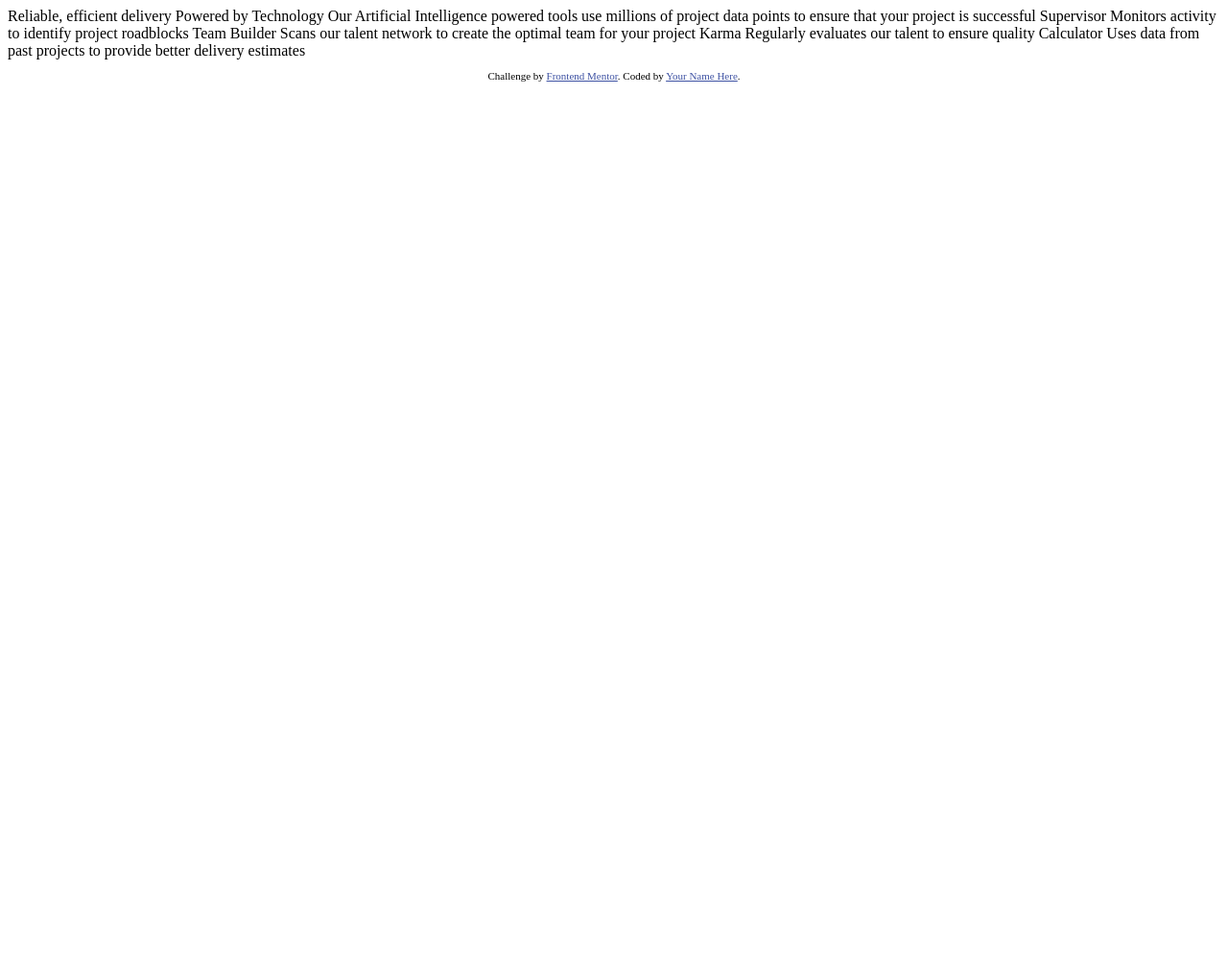
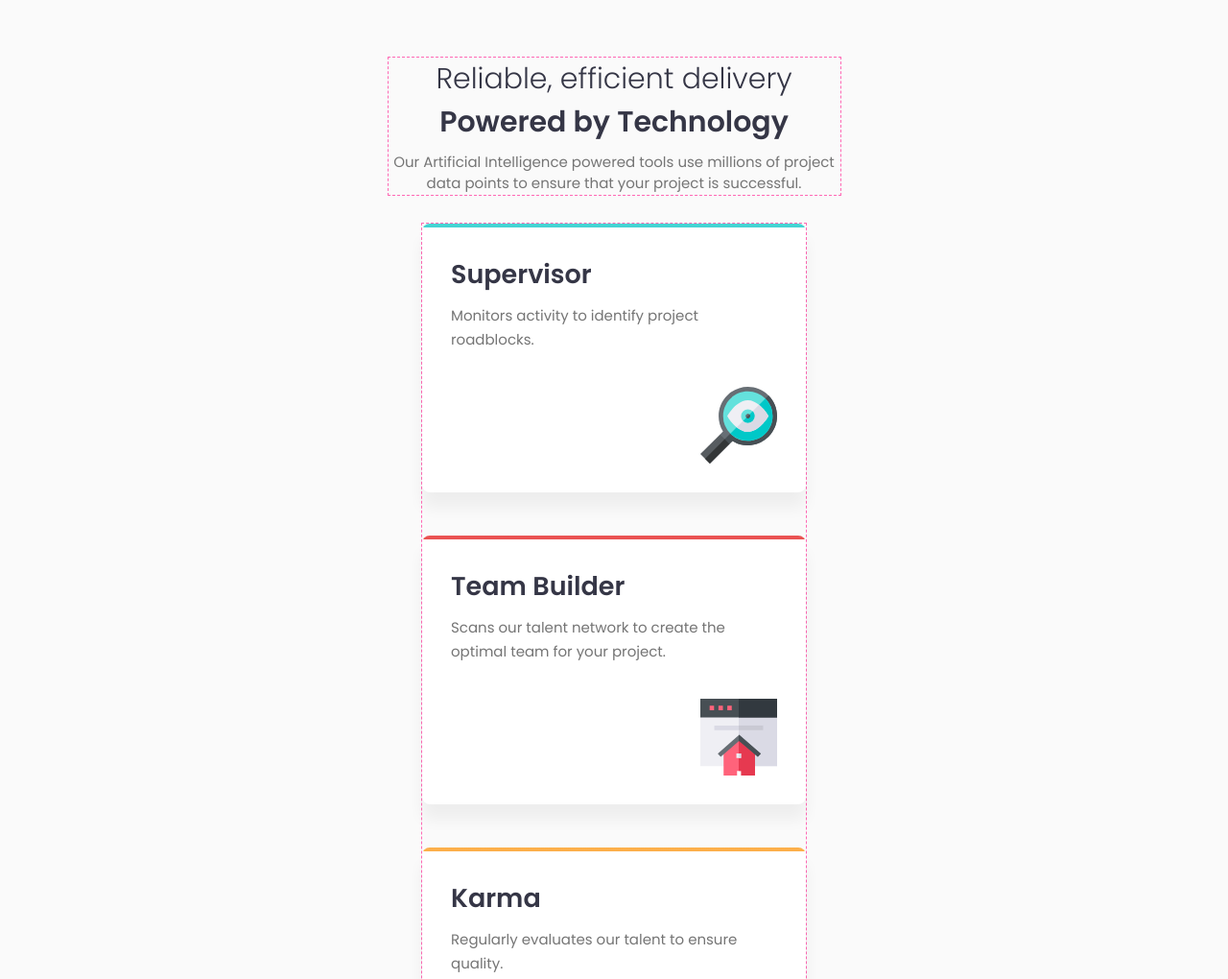
Before and after one commit to vietan0/FM-four-card-feature-section, a plain HTML site: page index.html in a window 1280 px wide. Shown: the top 1020 px of the page at 96% size. Before the commit the page ends 800 px from the top, so only its background shows below. Drawn offline with Linux system fonts and the light colour scheme.

Commit message:
Basic layout & card styles

```diff
--- a/index.html
+++ b/index.html
@@ -1,40 +1,50 @@
 <!DOCTYPE html>
 <html lang="en">
 	<head>
-  <meta charset="UTF-8">
-  <meta name="viewport" content="width=device-width, initial-scale=1.0"> <!-- displays site properly based on user's device -->
-
-  <link rel="icon" type="image/png" sizes="32x32" href="./images/favicon-32x32.png">
-
+		<meta charset="UTF-8" />
+		<meta name="viewport" content="width=device-width, initial-scale=1.0" />
 		<title>Frontend Mentor | Four card feature section</title>
-
-  <!-- Feel free to remove these styles or customise in your own stylesheet 👍 -->
-  <style>
-    .attribution { font-size: 11px; text-align: center; }
-    .attribution a { color: hsl(228, 45%, 44%); }
-  </style>
+		<link rel="icon" type="image/png" sizes="32x32" href="./images/favicon-32x32.png" />
+		<link rel="stylesheet" href="style.css" />
+		<link rel="preconnect" href="https://fonts.googleapis.com" />
+		<link rel="preconnect" href="https://fonts.gstatic.com" crossorigin />
+		<link
+			href="https://fonts.googleapis.com/css2?family=Poppins:ital,wght@0,100;0,200;0,300;0,400;0,500;0,600;0,700;0,800;0,900;1,100;1,200;1,300;1,400;1,500;1,600;1,700;1,800;1,900&display=swap"
+			rel="stylesheet"
+		/>
 	</head>
 	<body>
-
-  Reliable, efficient delivery
-  Powered by Technology
-
-  Our Artificial Intelligence powered tools use millions of project data points
-  to ensure that your project is successful
-
-  Supervisor
-  Monitors activity to identify project roadblocks
-
-  Team Builder
-  Scans our talent network to create the optimal team for your project
-
-  Karma
-  Regularly evaluates our talent to ensure quality
-
-  Calculator
-  Uses data from past projects to provide better delivery estimates
-
-
+		<main>
+			<h1 class="sr-only">Four card feature section - Frontend Mentor Challenge - Solution by Viet An</h1>
+			<header>
+				<h2>
+					<p>Reliable, efficient delivery</p>
+					<b>Powered by Technology</b>
+				</h2>
+				<p>
+					Our Artificial Intelligence powered tools use millions of project data points to ensure that your
+					project is successful.
+				</p>
+			</header>
+			<div id="cards">
+				<div class="card cyan">
+					<div class="card-header">Supervisor</div>
+					<p>Monitors activity to identify project roadblocks.</p>
+				</div>
+				<div class="card red">
+					<div class="card-header">Team Builder</div>
+					<p>Scans our talent network to create the optimal team for your project.</p>
+				</div>
+				<div class="card orange">
+					<div class="card-header">Karma</div>
+					<p>Regularly evaluates our talent to ensure quality.</p>
+				</div>
+				<div class="card blue">
+					<div class="card-header">Calculator</div>
+					<p>Uses data from past projects to provide better delivery estimates.</p>
+				</div>
+			</div>
+		</main>
 		<footer>
 			<p class="attribution">
 				Challenge by <a href="https://www.frontendmentor.io?ref=challenge" target="_blank">Frontend Mentor</a>.
--- /dev/null
+++ b/style.css
@@ -0,0 +1,214 @@
+/* || RESETS */
+
+*,
+*::before,
+*::after {
+	box-sizing: border-box;
+	margin: 0;
+	padding: 0;
+}
+
+html {
+	font-family: "Poppins", "Helvetica", "Arial", sans-serif;
+	font-size: 15px;
+	line-height: 1.5;
+	scroll-behavior: smooth;
+
+	--prime-red: hsl(0, 78%, 62%);
+	--prime-cyan: hsl(180, 62%, 55%);
+	--prime-orange: hsl(34, 97%, 64%);
+	--prime-blue: hsl(212, 86%, 64%);
+
+	--grey-dark: hsl(236, 14%, 24%);
+	--grey-neutral: hsl(180, 0%, 46%);
+	--grey-light: hsl(0, 0%, 98%);
+
+	color: var(--grey-dark);
+}
+
+/* Typeface in input fields */
+input,
+select,
+textarea,
+button {
+	font-family: inherit;
+	font-size: inherit;
+	line-height: inherit;
+}
+
+img {
+	max-width: 100%;
+	height: auto;
+	object-fit: contain;
+}
+
+a {
+	color: inherit;
+	text-decoration: none;
+}
+
+ul {
+	list-style-type: none;
+	padding-inline-start: 0;
+}
+
+address {
+	font-style: normal;
+}
+
+/* GLOBAL STYLES */
+
+body {
+	background-color: var(--grey-light);
+	padding: 4rem clamp(30px, 7vw, 90px);
+
+	display: flex;
+	flex-direction: column;
+	gap: 30px;
+}
+
+h2 {
+	font-size: 2rem;
+	font-weight: 300;
+}
+
+h2 > b {
+	font-weight: 600;
+}
+
+main {
+	text-align: center;
+
+	display: flex;
+	flex-direction: column;
+	align-items: center;
+	gap: 30px;
+}
+
+main > * {
+	outline: 1px dashed hotpink;
+}
+
+header {
+	display: flex;
+	flex-direction: column;
+	align-items: center;
+	gap: 0.5rem;
+	max-width: 50ch;
+}
+
+header > p {
+	color: var(--grey-neutral);
+}
+
+.sr-only {
+	position: absolute;
+	width: 1px;
+	height: 1px;
+	padding: 0;
+	margin: -1px;
+	overflow: hidden;
+	clip: rect(0, 0, 0, 0);
+	border: 0;
+}
+
+a:focus-visible {
+	outline: dashed var(--grey-dark);
+}
+
+::selection {
+	color: white;
+	background-color: var(--grey-dark);
+}
+
+.attribution {
+	font-size: 12px;
+	text-align: center;
+}
+
+.attribution a {
+	font-weight: 600;
+}
+
+/* CARD */
+
+#cards {
+	display: grid;
+	gap: 45px;
+}
+
+.card {
+	background-color: white;
+	background-size: 100% 4px;
+	background-position: top left;
+	background-repeat: no-repeat;
+
+	border-radius: 8px;
+	padding: 2rem;
+
+	max-width: 400px;
+	min-height: 280px;
+
+	box-shadow: 0 16px 16px 0 hsla(0, 0%, 0%, 0.05);
+	text-align: left;
+	line-height: 1.7;
+
+	display: flex;
+	flex-direction: column;
+	gap: 0.5rem;
+	position: relative;
+}
+
+.card::after {
+	content: "";
+	background-repeat: no-repeat;
+	background-size: 100%;
+
+	width: 80px;
+	height: 80px;
+
+	position: absolute;
+	bottom: 2rem;
+	right: 2rem;
+}
+
+.cyan {
+	background-image: linear-gradient(var(--prime-cyan), var(--prime-cyan));
+}
+
+.cyan::after {
+	background-image: url(images/icon-supervisor.svg);
+}
+
+.red {
+	background-image: linear-gradient(var(--prime-red), var(--prime-red));
+}
+
+.red::after {
+	background-image: url(images/icon-team-builder.svg);
+}
+
+.orange {
+	background-image: linear-gradient(var(--prime-orange), var(--prime-orange));
+}
+
+.orange::after {
+	background-image: url(images/icon-karma.svg);
+}
+
+.blue {
+	background-image: linear-gradient(var(--prime-blue), var(--prime-blue));
+}
+
+.blue::after {
+	background-image: url(images/icon-calculator.svg);
+}
+
+.card > .card-header {
+	font-size: clamp(1.5rem, 5vw, 1.8rem);
+	font-weight: 600;
+}
+
+.card > p {
+	color: var(--grey-neutral);
+}
```
Also changed, not shown: 2 other files. Lines whose indentation alone changed are shown as unchanged.
